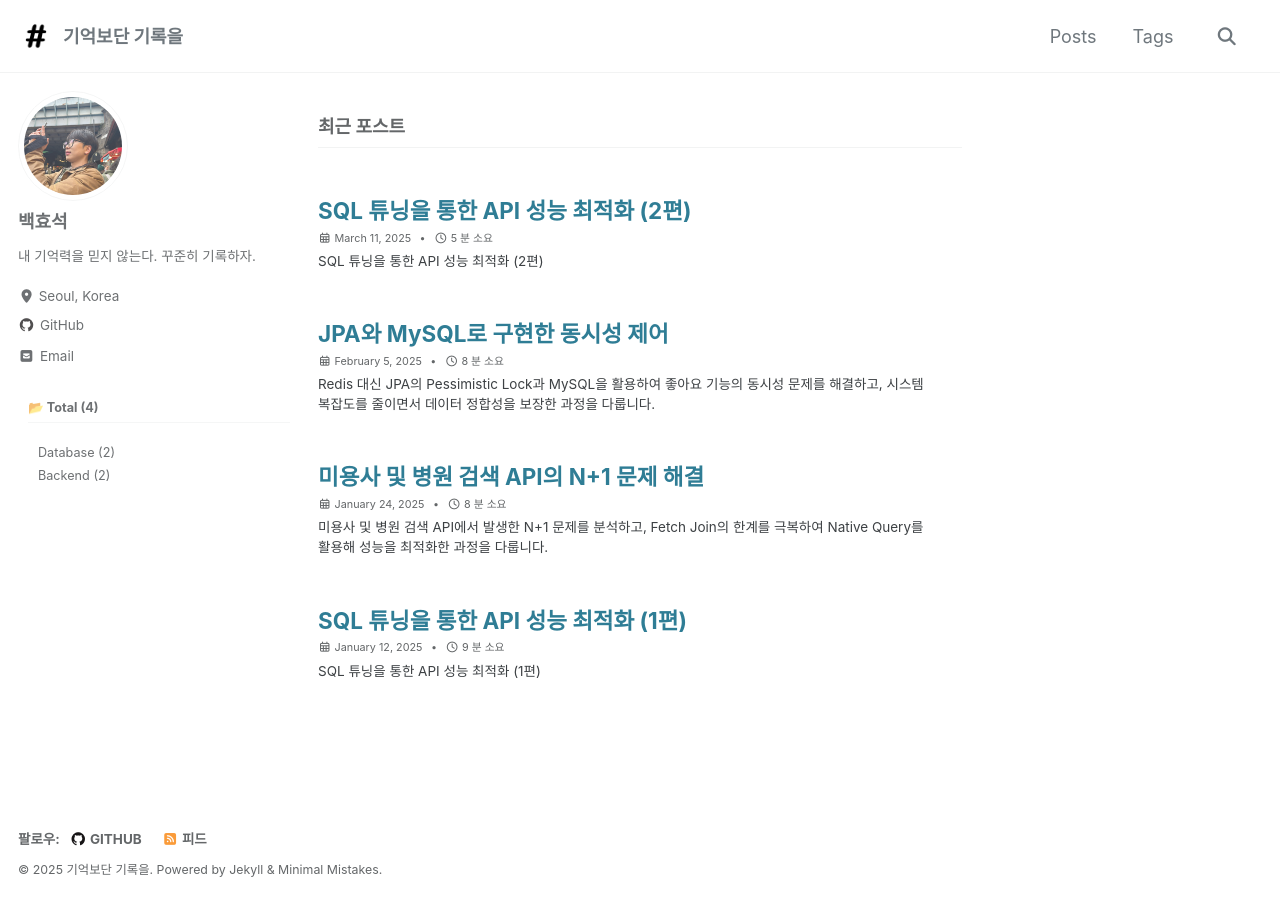
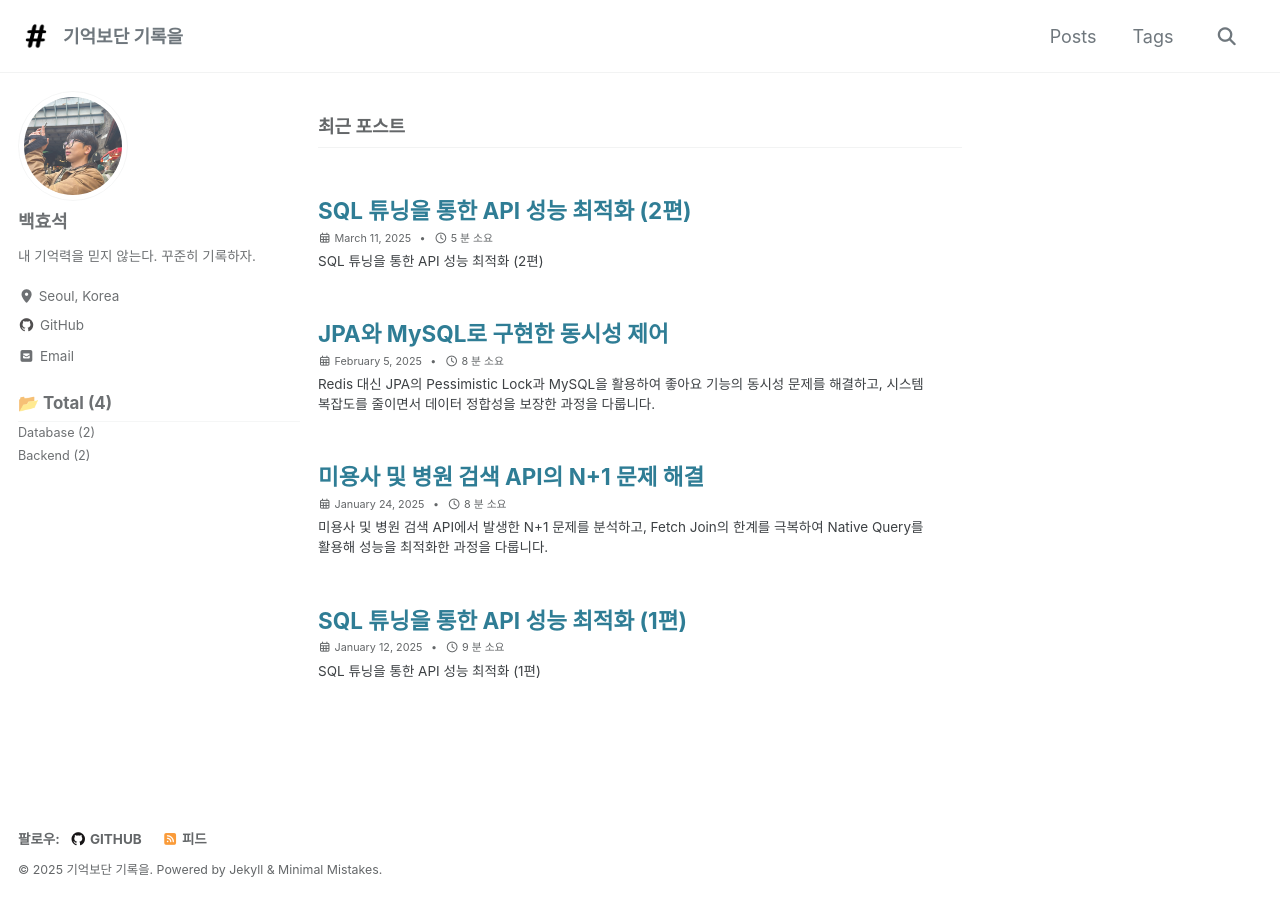
Before and after one commit to alexization/alexization.github.io, a Jekyll site: the page built from index.html, in a window 1280 px wide. Built offline with Jekyll 4.4.1, drawn with Linux system fonts in a browser that asks for light colours; cached includes are drawn as plain includes; the list of posts is cut into pages by our own code.

Commit message:
feat: 사이드바 카테고리 레이아웃 수정

```diff
--- a/_sass/minimal-mistakes/_navigation.scss
+++ b/_sass/minimal-mistakes/_navigation.scss
@@ -488,10 +488,10 @@
 
 .nav__sub-title {
   display: block;
-  margin: 0.5rem 0;
+  margin-top: 1rem;
   padding: 0.25rem 0;
   font-family: $sans-serif-narrow;
-  font-size: $type-size-6;
+  font-size: 1em;
   font-weight: bold;
   //text-transform: uppercase;
   border-bottom: 1px solid $border-color;
--- a/_sass/minimal-mistakes/_sidebar.scss
+++ b/_sass/minimal-mistakes/_sidebar.scss
@@ -298,7 +298,7 @@
   }
 
   ul {
-    padding: 10px;
+    //padding: 10px;
     list-style-type: none;
   }
 
```
